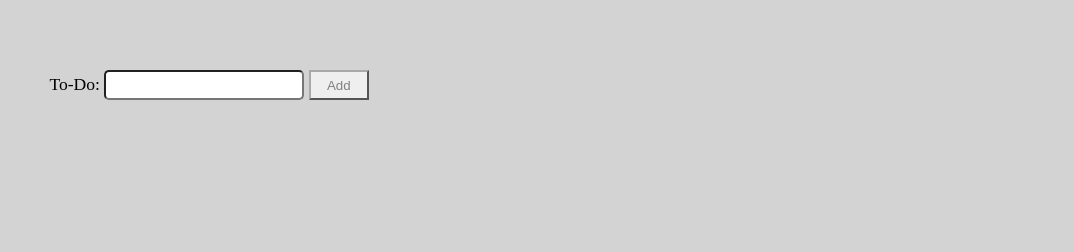
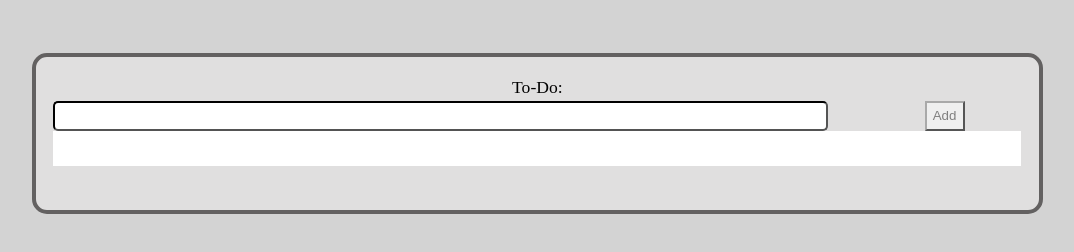
Before and after one commit to marisabivi/dsn1676-assignment-5, a plain HTML site: page index.html in a window 1280 px wide. Shown: the whole page, without its empty margins (29-1103 px from the left). Drawn offline with nearby package versions, Linux system fonts and the light colour scheme.

Commit message:
design styling

```diff
--- a/css/main.css
+++ b/css/main.css
@@ -20,33 +20,44 @@ html {
 
 .input {
     height: 30px;
-    width: 200px;
-    border-radius: 5px
+    width: 80%;
+    border-radius: 5px;
+    border-color: black;
+    margin: 0% 10% 0% 0%;
 }
 
-.box {
-    background-color: lightgrey;
-    margin: 3em;
-    padding: 1em;
-    width: 50%;
+.todo {
+    text-align: center;
+}
+
+label {
+    display: block;
+    text-align: center;
 }
 
 .ul {
-    margin: 2em;
     padding: 1em;
     text-align: left;
-    list-style-type: none;
-}
-
-.li {
     background-color: white;
+    overflow: hidden;
     list-style-type: none;
 }
 
 .button {
     color: gray;
-    border-color:darkgray;
+    border-color: darkgray;
     border-width: 2px;
-    width: 60px;
+    width: 40px;
     height:30px;
+    position: absolute;
 }
+
+.box {
+    background-color: #e0dfdf;
+    margin: 3em;
+    padding: 1em;
+    width: 80%;
+    border-radius: 15px;
+    border: 4px solid #636161;
+    overflow: hidden;
+}
--- a/index.html
+++ b/index.html
@@ -13,7 +13,7 @@
 
     <div class="box">
         <form>
-            <label for="todo" class=".exa">To-Do:</label>
+            <label for="todo top" class=".exa">To-Do:</label>
             <input id="todo" class="input">
             <button type="add" class="button">Add</button>
          </form>
--- a/js/main.js
+++ b/js/main.js
@@ -20,7 +20,3 @@ $form.on('submit', function (eventObject) {
 });
 
 $input.val('');
-
-$ul.on('click', 'li', function () {
-    $('this').toggleClass('done');
-});
```
